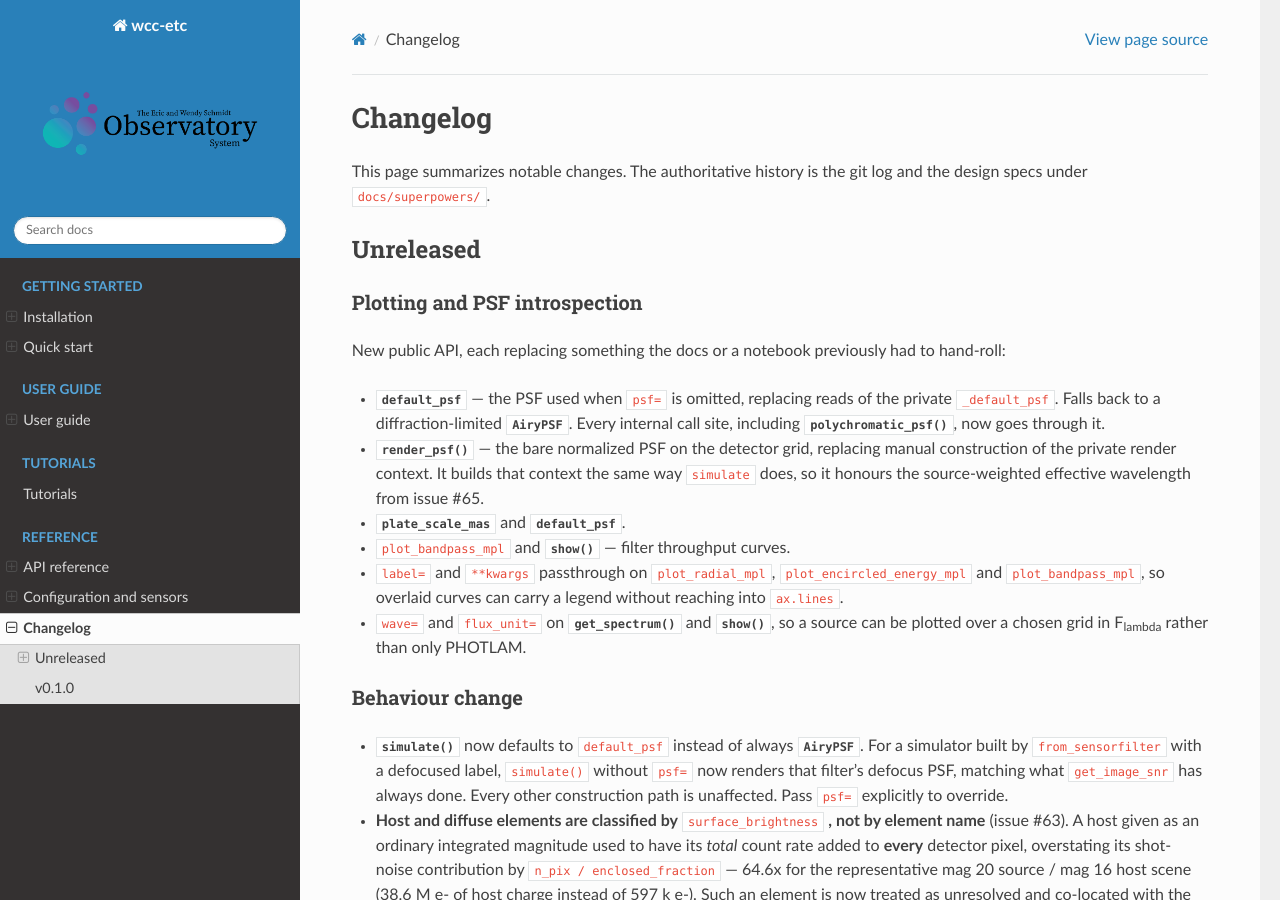
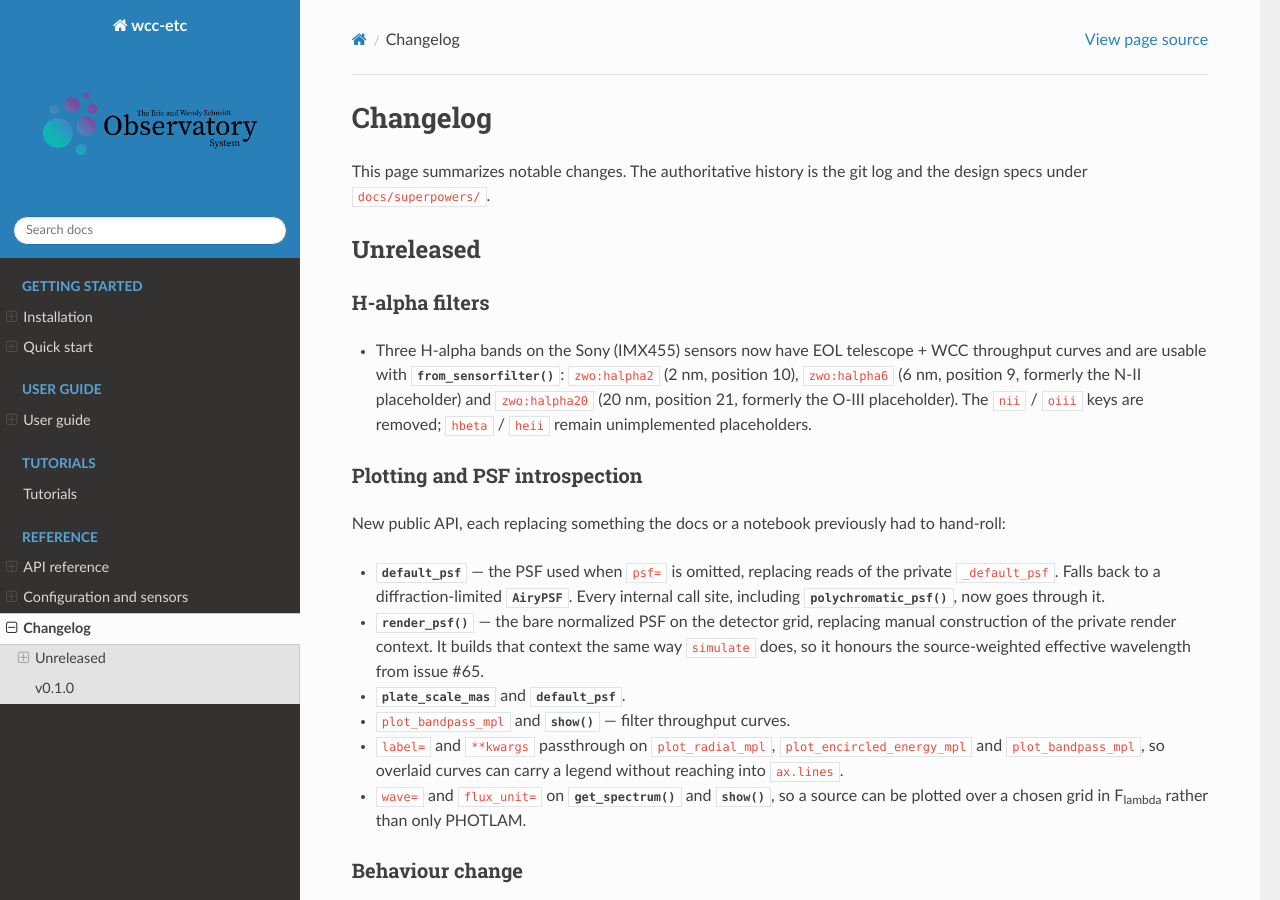
Before and after one commit to schmidt-observatories/wcc-etc, a Sphinx documentation site: the page built from docs/sphinx/changelog.rst, in a window 1280 px wide and 900 px high. Built offline with Sphinx 7.4.7 and the Read the Docs theme 3.1.0, drawn with Linux system fonts in a browser that asks for light colours; pages that are not in the unit, such as notebooks, are missing from menus.

Commit message:
docs: changelog entry and notebook 06 wording for the H-alpha filters
Co-Authored-By: Claude Fable 5.1 <noreply@anthropic.com>

```diff
--- a/docs/sphinx/changelog.rst
+++ b/docs/sphinx/changelog.rst
@@ -6,6 +6,17 @@ and the design specs under ``docs/superpowers/``.
 
 Unreleased
 ----------
+
+H-alpha filters
+~~~~~~~~~~~~~~~
+
+- Three H-alpha bands on the Sony (IMX455) sensors now have EOL telescope + WCC
+  throughput curves and are usable with
+  :meth:`~wcc_etc.Simulation.from_sensorfilter`: ``zwo:halpha2`` (2 nm,
+  position 10), ``zwo:halpha6`` (6 nm, position 9, formerly the N-II
+  placeholder) and ``zwo:halpha20`` (20 nm, position 21, formerly the O-III
+  placeholder). The ``nii`` / ``oiii`` keys are removed; ``hbeta`` / ``heii``
+  remain unimplemented placeholders.
 
 Plotting and PSF introspection
 ~~~~~~~~~~~~~~~~~~~~~~~~~~~~~~
```
Also changed, not shown: 1 other file.
